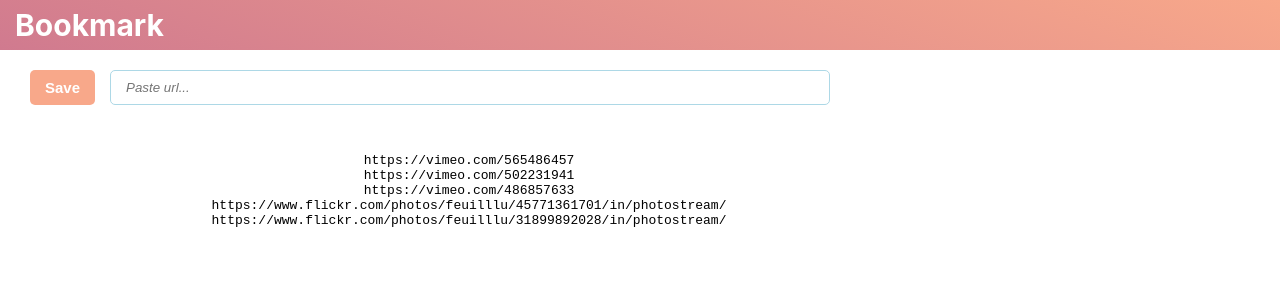
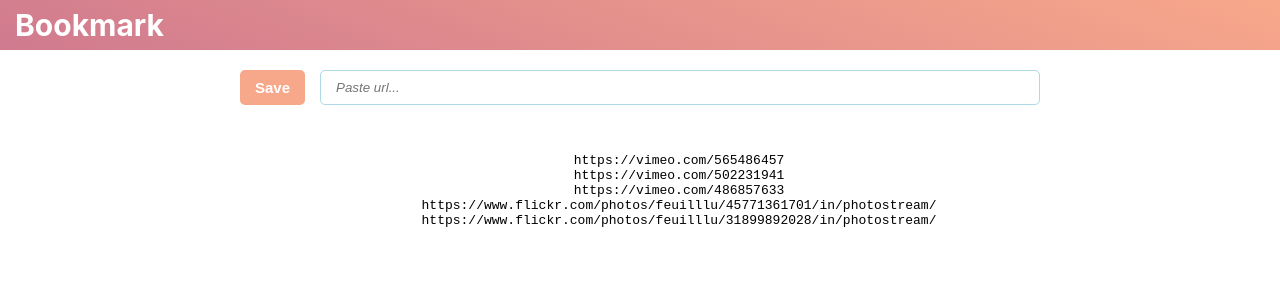
Before and after one commit to Mathinoc/Bookmarks, a React (Create React App) app: page / in a window 1280 px wide. Shown: the top 300 px of the page. Built offline with nearby package versions, Linux system fonts and the light colour scheme.

Commit message:
fixed some appearance details

```diff
--- a/src/components/DragHandle.tsx
+++ b/src/components/DragHandle.tsx
@@ -1,9 +1,11 @@
-import React from 'react'
+import React from 'react';
+import dragIcon from '../assets/dragIcon.svg';
 
-export default function DragHandle () {
+export default function DragHandle() {
   return (
     <div>
-      <svg  width="16" height="16" >
+      {/* <img src={dragIcon} alt="delete" /> */}
+      <svg xmlns="http://www.w3.org/2000/svg" width="16" height="16" fill="currentColor" viewBox="0 0 16 16">
         <path d="M7 2a1 1 0 1 1-2 0 1 1 0 0 1 2 0zm3 0a1 1 0 1 1-2 0 1 1 0 0 1 2 0zM7 5a1 1 0 1 1-2 0 1 1 0 0 1 2 0zm3 0a1 1 0 1 1-2 0 1 1 0 0 1 2 0zM7 8a1 1 0 1 1-2 0 1 1 0 0 1 2 0zm3 0a1 1 0 1 1-2 0 1 1 0 0 1 2 0zm-3 3a1 1 0 1 1-2 0 1 1 0 0 1 2 0zm3 0a1 1 0 1 1-2 0 1 1 0 0 1 2 0zm-3 3a1 1 0 1 1-2 0 1 1 0 0 1 2 0zm3 0a1 1 0 1 1-2 0 1 1 0 0 1 2 0z" />
       </svg>
     </div>
--- a/src/styles/HomeView.css
+++ b/src/styles/HomeView.css
@@ -2,5 +2,6 @@
   max-width: var(--max-width);
   min-width: var(--min-width);
   padding: var(--header-height) 30px 0 30px;
-  min-height: calc(100vh - var(--header-height))
+  min-height: calc(100vh - var(--header-height));
+  margin: 0 auto;
 }
```
Also changed, not shown: src/assets/dragIcon.svg (added).
